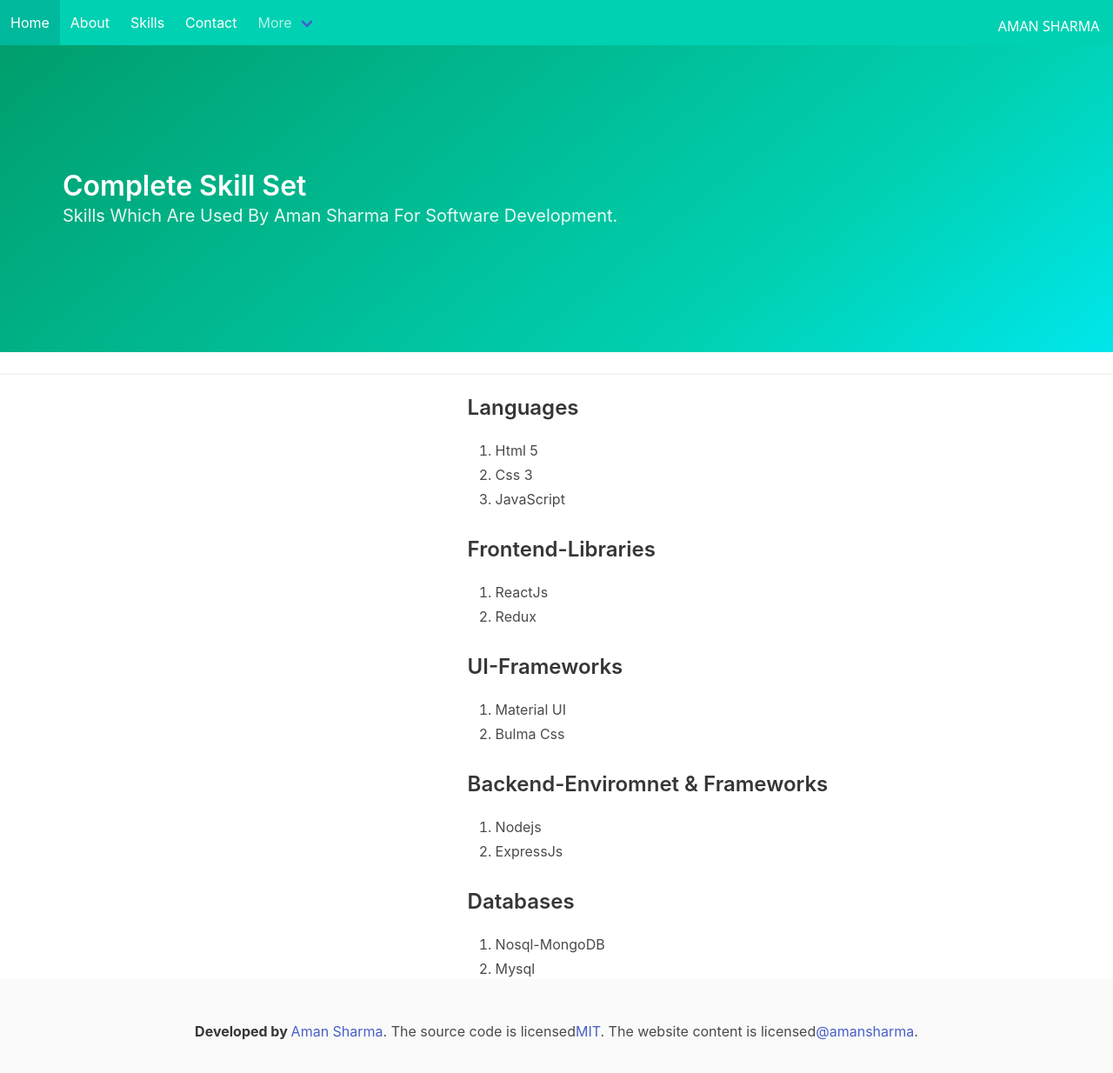
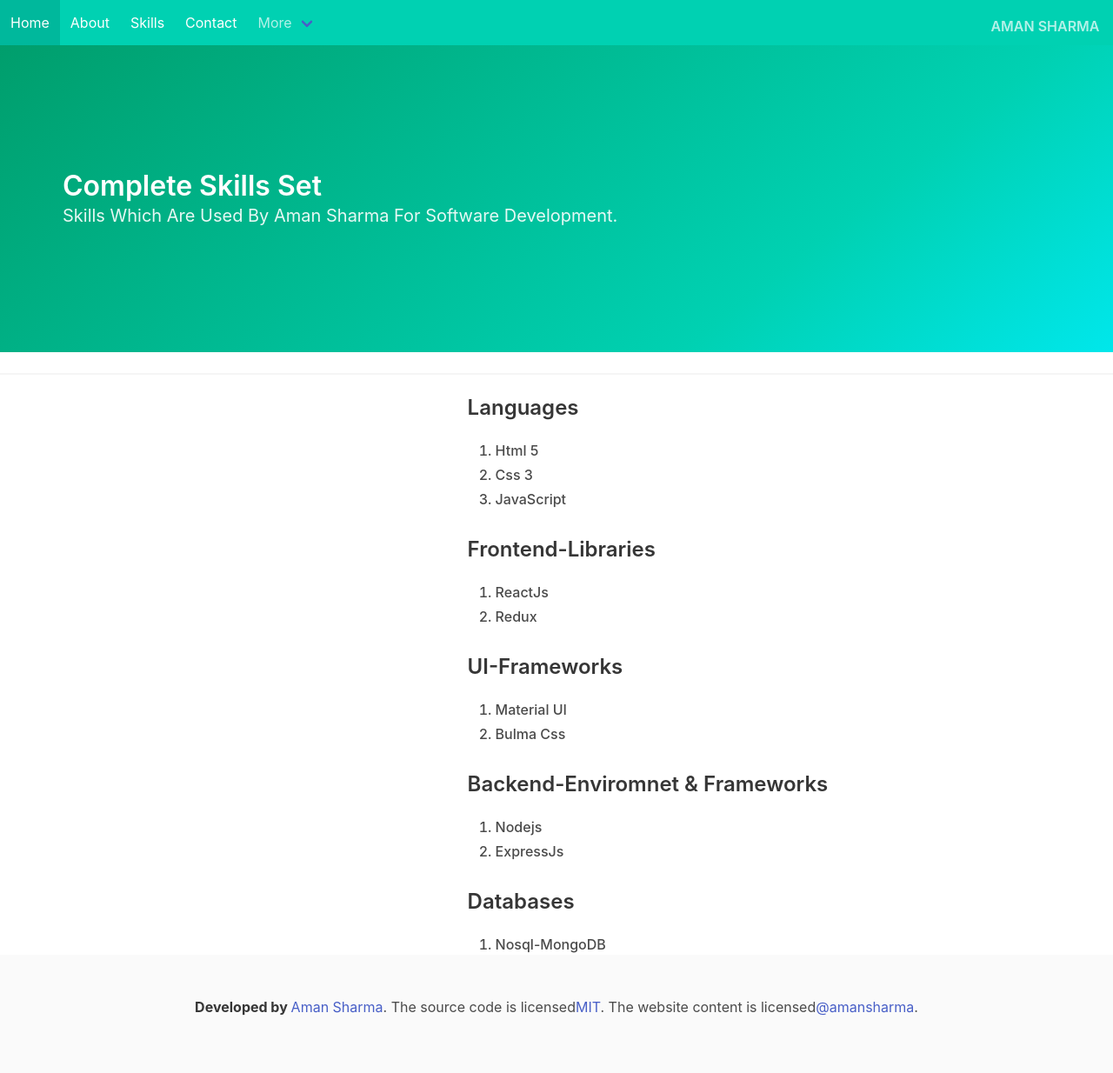
Before and after one commit to AmanSharma4419/Portfolio-site, a React (Create React App) app: page /skills in a window 1280 px wide. Shown: the top 1234 px of the page at 87% size. Built offline with nearby package versions, Linux system fonts and the light colour scheme.

Commit message:
--code refactoring--

```diff
--- a/src/components/Contact.js
+++ b/src/components/Contact.js
@@ -6,6 +6,27 @@ export default function Contact() {
   const [name, setname] = useState("");
   const [email, setemail] = useState("");
   const [message, setmessage] = useState("");
+  const [isActive, setisActive] = useState(false);
+  const [textTypeCredential, settextTypeCredential] = useState(false);
+
+  const messageText = {
+    text_for_credentials: "Please Fill Your All Credentials.",
+    text_for_submission:
+      "Thanks For Your FeedBack Will Get In Touch Very Soon.",
+  };
+  const handleSubmit = (e) => {
+    if (!name || !email || !message) {
+      return setisActive(true), settextTypeCredential(true);
+    } else {
+      return (
+        sendEmail(),
+        setisActive(true),
+        setmessage((e.target.value = "")),
+        setname((e.target.value = "")),
+        setemail((e.target.value = ""))
+      );
+    }
+  };
 
   let templateParams = {
     to_name: "Aman Sharma",
@@ -15,29 +36,25 @@ export default function Contact() {
     message_html: message,
   };
 
-  const handleSubmit = (e) => {
-    console.log(
-      process.env.REACT_APP_API_gmail,
-      process.env.REACT_APP_API_template,
-      templateParams,
-      process.env.REACT_APP_API_user
-    );
-    emailjs
+  const sendEmail = async (e) => {
+    const email = await emailjs
       .send(
         process.env.REACT_APP_API_gmail,
         process.env.REACT_APP_API_template,
-        process.env.templateParams,
+        templateParams,
         process.env.REACT_APP_API_user
       )
       .then(
         function (response) {
-          console.log("SUCCESS!", response.status, response.text);
+          setisActive(true);
         },
         function (error) {
-          console.log("FAILED...", error);
+          console.log(error, "SOME ERROR OCCURED");
         }
       );
+    return email;
   };
+
   return (
     <>
       <Navbar />
@@ -55,6 +72,28 @@ export default function Contact() {
       </section>
       <section class="hero is-light">
         <div style={{ width: "40%", marginLeft: "10px", marginTop: "20px" }}>
+          {isActive ? (
+            <article class="message is-primary">
+              <div class="message-header">
+                <p>Primary</p>
+                <button
+                  class="delete"
+                  aria-label="delete"
+                  onClick={() => {
+                    setisActive(false);
+                  }}
+                ></button>
+              </div>
+              <div class="message-body">
+                <p>
+                  {textTypeCredential
+                    ? messageText.text_for_credentials
+                    : messageText.text_for_submission}
+                </p>
+              </div>
+            </article>
+          ) : null}
+
           <div class="field">
             <label class="label">Name</label>
             <div class="control">
@@ -73,12 +112,14 @@ export default function Contact() {
             <label class="label">Email</label>
             <div class="control">
               <input
-                type="Email"
-                class="input"
-                placeholder="Email input"
+                className="input"
+                type="email"
+                placeholder="Enter Email"
                 onChange={(e) => {
                   setemail(e.target.value);
                 }}
+                id="email"
+                name="email"
               />
             </div>
           </div>
@@ -102,12 +143,7 @@ export default function Contact() {
             style={{ display: "flex", justifyContent: "center" }}
           >
             <div class="control">
-              <button
-                class="button is-link"
-                onClick={() => {
-                  handleSubmit();
-                }}
-              >
+              <button class="button is-link" onClick={handleSubmit}>
                 Submit
               </button>
             </div>
--- a/src/components/Homepage.js
+++ b/src/components/Homepage.js
@@ -21,21 +21,21 @@ class Homepage extends React.Component {
       ],
     };
   }
-  componentDidMount() {
+  async componentDidMount() {
     this.timeout = setTimeout((quotesArr) => {
       this.randomArrGen((quotesArr = this.state.quotesArr));
     }, 500);
   }
-  componentWillUpdate() {
+  async componentWillUpdate() {
     this.timeout = setTimeout((quotesArr) => {
       this.randomArrGen((quotesArr = this.state.quotesArr));
       this.state.randomClassnames.reverse();
     }, 3000);
   }
-  componentWillUnmount() {
+  async componentWillUnmount() {
     clearTimeout(this.timeout);
   }
-  randomArrGen = (quotesArr) => {
+  randomArrGen = async (quotesArr) => {
     return this.setState({
       ...this.state,
       initialArr:
@@ -50,7 +50,12 @@ class Homepage extends React.Component {
           {this.state.initialArr !== null ? (
             <div
               class="tile is-parent"
-              style={{ fontFamily: " cursive", fontSize: "80px",textAlign:"center",marginTop:"100px" }}
+              style={{
+                fontFamily: " cursive",
+                fontSize: "80px",
+                textAlign: "center",
+                marginTop: "100px",
+              }}
             >
               {this.state.initialArr}
               {this.state.initialArr ? <hr /> : null}
--- a/src/components/Navbar.js
+++ b/src/components/Navbar.js
@@ -23,36 +23,42 @@ export default function Navbar() {
               </Link>
 
               <div class="navbar-item has-dropdown is-hoverable">
-                <a class="navbar-link" >More</a>
+                <a class="navbar-link">More</a>
 
                 <div class="navbar-dropdown">
                   <a
                     href="https://amansharmablog.netlify.app/"
-                    class="navbar-item" style={{color:"black"}}
+                    class="navbar-item"
+                    style={{ color: "black" }}
                   >
                     Blog
                   </a>
                   <a
                     href="https://github.com/AmanSharma4419"
-                    class="navbar-item" style={{color:"black"}}
+                    class="navbar-item"
+                    style={{ color: "black" }}
                   >
                     Github
                   </a>
                   <a
                     href="https://twitter.com/amansharma214"
-                    class="navbar-item" style={{color:"black"}}
+                    class="navbar-item"
+                    style={{ color: "black" }}
                   >
                     Twitter
                   </a>
                   <a
                     href="https://www.linkedin.com/in/aman-sharma-b21b68196/"
-                    class="navbar-item"style={{color:"black"}}
+                    class="navbar-item"
+                    style={{ color: "black" }}
                   >
                     Linkdien
                   </a>
 
                   <hr class="navbar-divider" />
-                  <a class="navbar-item" style={{color:"black"}}>Report an issue</a>
+                  <a class="navbar-item" style={{ color: "black" }}>
+                    Report an issue
+                  </a>
                 </div>
               </div>
             </div>
@@ -63,9 +69,7 @@ export default function Navbar() {
                     to="/"
                     style={{ boxSizing: "border-box", padding: "3.5px" }}
                   >
-                    <h2 style={{ color: "white", fontFamily: "sans" }}>
-                      AMAN SHARMA
-                    </h2>
+                    <h2 className="has-text-weight-semibold">AMAN SHARMA</h2>
                   </Link>
                 </div>
               </div>
--- a/src/components/Skills.js
+++ b/src/components/Skills.js
@@ -8,41 +8,40 @@ export default function Skills() {
       <section class="hero is-medium is-primary is-bold">
         <div class="hero-body">
           <div class="container">
-            <h1 class="title">Complete Skill Set</h1>
+            <h1 class="title">Complete Skills Set</h1>
             <h2 class="subtitle">
               Skills Which Are Used By Aman Sharma For Software Development.
             </h2>
           </div>
         </div>
       </section>
-      <hr/>
+      <hr />
       <div class="content">
-        <div style={{marginLeft:"42%"}}>
+        <div style={{ marginLeft: "42%" }}>
           <h3 class="subtitle">Languages</h3>
           <ol type="1">
-            <li>Html 5</li>
-            <li>Css 3</li>
-            <li>JavaScript</li>
+            <li className="has-text-weight-medium	">Html 5</li>
+            <li className="has-text-weight-medium	">Css 3</li>
+            <li className="has-text-weight-medium	">JavaScript</li>
           </ol>
           <h3 class="subtitle">Frontend-Libraries</h3>
           <ol type="1">
-            <li>ReactJs</li>
-            <li>Redux</li>
+            <li className="has-text-weight-medium	">ReactJs</li>
+            <li className="has-text-weight-medium	">Redux</li>
           </ol>
           <h3 class="subtitle">UI-Frameworks</h3>
           <ol type="1">
-            <li>Material UI</li>
-            <li>Bulma Css</li>
+            <li className="has-text-weight-medium	">Material UI</li>
+            <li className="has-text-weight-medium	">Bulma Css</li>
           </ol>
           <h3 class="subtitle">Backend-Enviromnet & Frameworks</h3>
           <ol type="1">
-            <li>Nodejs</li>
-            <li>ExpressJs</li>
+            <li className="has-text-weight-medium	">Nodejs</li>
+            <li className="has-text-weight-medium	">ExpressJs</li>
           </ol>
           <h3 class="subtitle">Databases</h3>
           <ol type="1">
-            <li>Nosql-MongoDB</li>
-            <li>Mysql</li>
+            <li className="has-text-weight-medium	">Nosql-MongoDB</li>
           </ol>
         </div>
 
```
